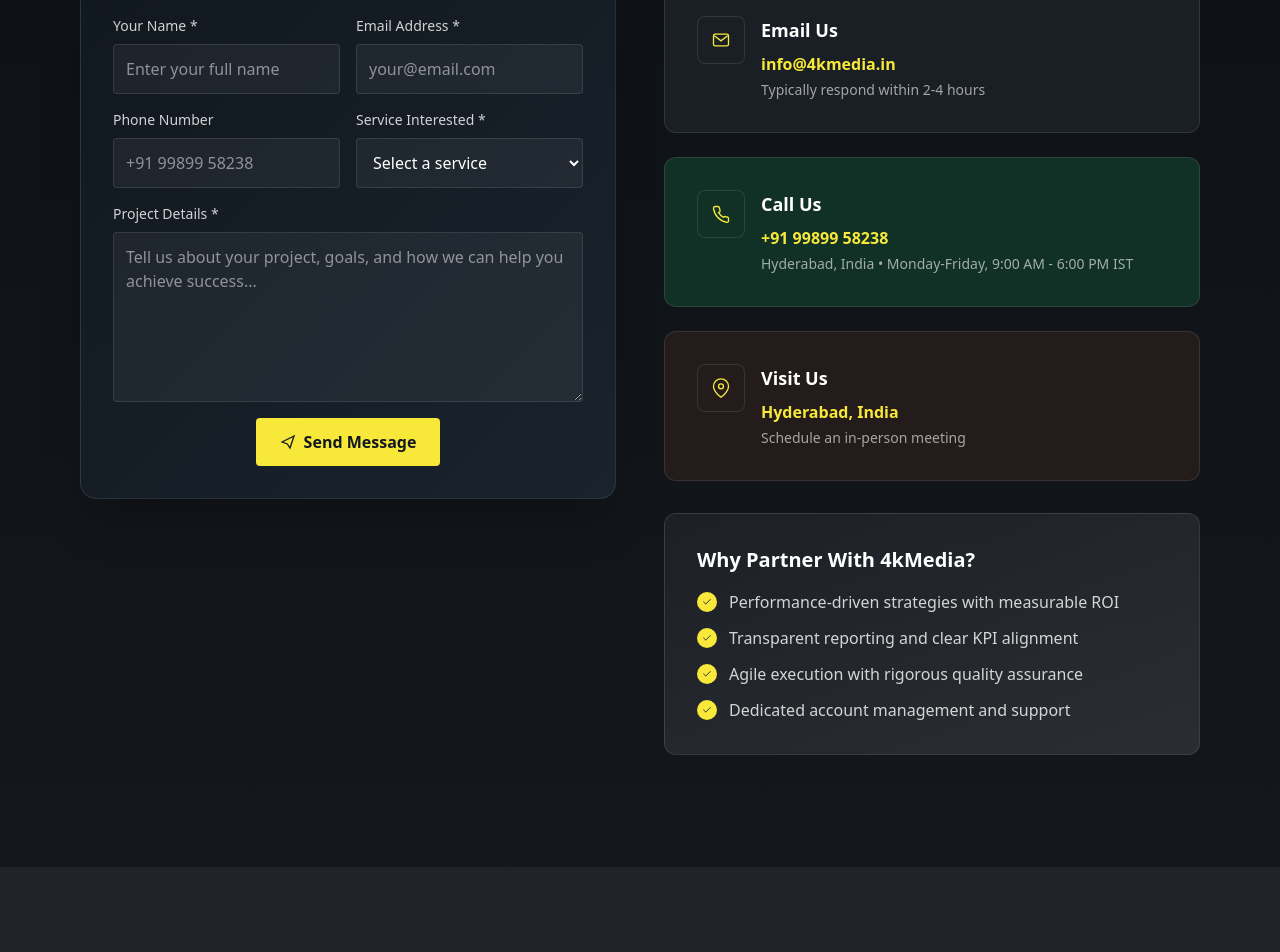
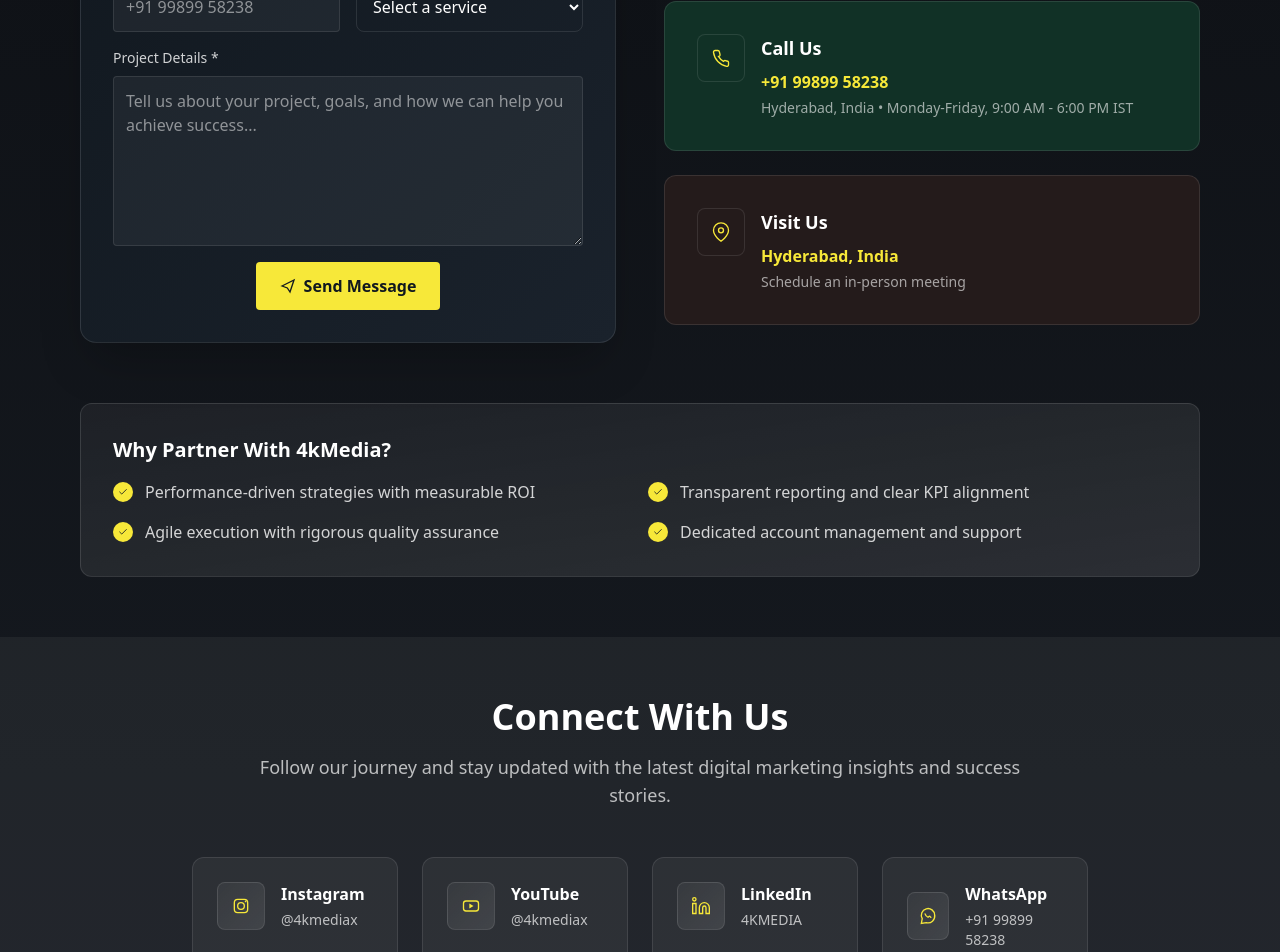
Before and after one commit to Maniora/4kmedia.in.production, a React (Vite) app: page /contact in a window 1280 px wide. Shown: the part 840-1792 px from the top of the page. Built offline with nearby package versions, Linux system fonts and the light colour scheme.

Commit message:
8th commit

```diff
--- a/src/components/ContactForm.jsx
+++ b/src/components/ContactForm.jsx
@@ -47,14 +47,19 @@ const ContactForm = () => {
       </div>
       <div className="flex flex-col gap-2">
         <label className="text-sm text-white/80">Service Interested *</label>
-        <select name="service" className="p-3 border border-white/10 bg-white/5 text-white rounded" required>
-          <option value="" disabled selected>Select a service</option>
-          <option>SEO</option>
-          <option>Paid Media</option>
-          <option>Content Studio</option>
-          <option>Analytics & CRO</option>
-          <option>Web Design & Build</option>
-          <option>Social Media Management</option>
+        <select
+          name="service"
+          required
+          defaultValue=""
+          className="w-full p-3 border border-white/10 bg-transparent text-white rounded-lg focus:outline-none focus:ring-2 focus:ring-[#f7e839]/50 dark-select"
+        >
+          <option value="" disabled className="bg-[#1a1f26] text-white">Select a service</option>
+          <option className="bg-[#1a1f26] text-white">SEO</option>
+          <option className="bg-[#1a1f26] text-white">Paid Media</option>
+          <option className="bg-[#1a1f26] text-white">Content Studio</option>
+          <option className="bg-[#1a1f26] text-white">Analytics & CRO</option>
+          <option className="bg-[#1a1f26] text-white">Web Design & Build</option>
+          <option className="bg-[#1a1f26] text-white">Social Media Management</option>
         </select>
       </div>
 
--- a/src/index.css
+++ b/src/index.css
@@ -13,6 +13,11 @@ body {
   color: var(--color-ink);
   background: #ffffff;
   overflow-x: hidden; /* prevent accidental horizontal scroll */
+}
+
+/* Force dark dropdown menus on selects (browser-native options list) */
+select.dark-select {
+  color-scheme: dark;
 }
 
 /* Scrollbar styling */
--- a/src/pages/Contact.jsx
+++ b/src/pages/Contact.jsx
@@ -40,7 +40,7 @@ const SocialCard = ({ platform, handle, href, icon, color }) => (
 const Contact = () => (
   <main className="min-h-screen bg-gradient-to-b from-[#0a0c10] to-[#1a1f26]">
     {/* Hero Section */}
-    <section className="relative py-20 lg:py-28">
+    <section className="relative py-10 lg:py-15 bg-white/3">
       <div className="container mx-auto px-4">
         <div className="text-center max-w-4xl mx-auto">
           <Reveal>
@@ -68,7 +68,7 @@ const Contact = () => (
     </section>
 
     {/* Contact Section */}
-    <section className="py-20 lg:py-28">
+    <section className="py-10 lg:py-15">
       <div className="container mx-auto px-4">
         <div className="grid lg:grid-cols-2 gap-12 max-w-6xl mx-auto">
           {/* Contact Form */}
@@ -142,10 +142,19 @@ const Contact = () => (
               />
             </div>
 
-            {/* Why Choose Us */}
-            <Reveal as="div" className="bg-gradient-to-br from-white/5 to-white/10 border border-white/10 rounded-xl p-8">
+            {/* Why Choose Us moved below as full-width card */}
+          </div>
+        </div>
+      </div>
+    </section>
+
+    {/* Social Media Section */}
+    <section className="mb-15 mt-0">
+      <div className="container mx-auto px-4">
+        <Reveal>
+          <div className="bg-gradient-to-br from-white/5 to-white/10 border border-white/10 rounded-xl p-8 max-w-6xl mx-auto">
             <h3 className="text-white font-bold text-xl mb-4">Why Partner With 4kMedia?</h3>
-              <div className="space-y-3">
+            <div className="grid md:grid-cols-2 gap-3 md:gap-4">
               <div className="flex items-start gap-3">
                 <div className="h-5 w-5 rounded-full bg-[#f7e839] flex items-center justify-center mt-0.5 flex-shrink-0">
                   <svg width="10" height="10" viewBox="0 0 24 24" fill="none">
@@ -179,14 +188,13 @@ const Contact = () => (
                 <span className="text-white/80">Dedicated account management and support</span>
               </div>
             </div>
+          </div>
         </Reveal>
-          </div>
-        </div>
       </div>
     </section>
 
     {/* Social Media Section */}
-    <section className="py-20 lg:py-28 bg-white/5">
+    <section className="py-10 lg:py-15 bg-white/5">
       <div className="container mx-auto px-4">
         <div className="text-center max-w-3xl mx-auto mb-12">
           <Reveal>
@@ -252,7 +260,7 @@ const Contact = () => (
     </section>
 
     {/* CTA Section */}
-    <section className="py-20 lg:py-28">
+    <section className="py-10 lg:py-15">
       <div className="container mx-auto px-4">
         <Reveal>
           <div className="bg-gradient-to-r from-[#1a1f26] to-[#2d3748] rounded-2xl p-12 text-center border border-white/10 shadow-2xl max-w-4xl mx-auto">
```
Lines whose indentation alone changed are shown as unchanged.
